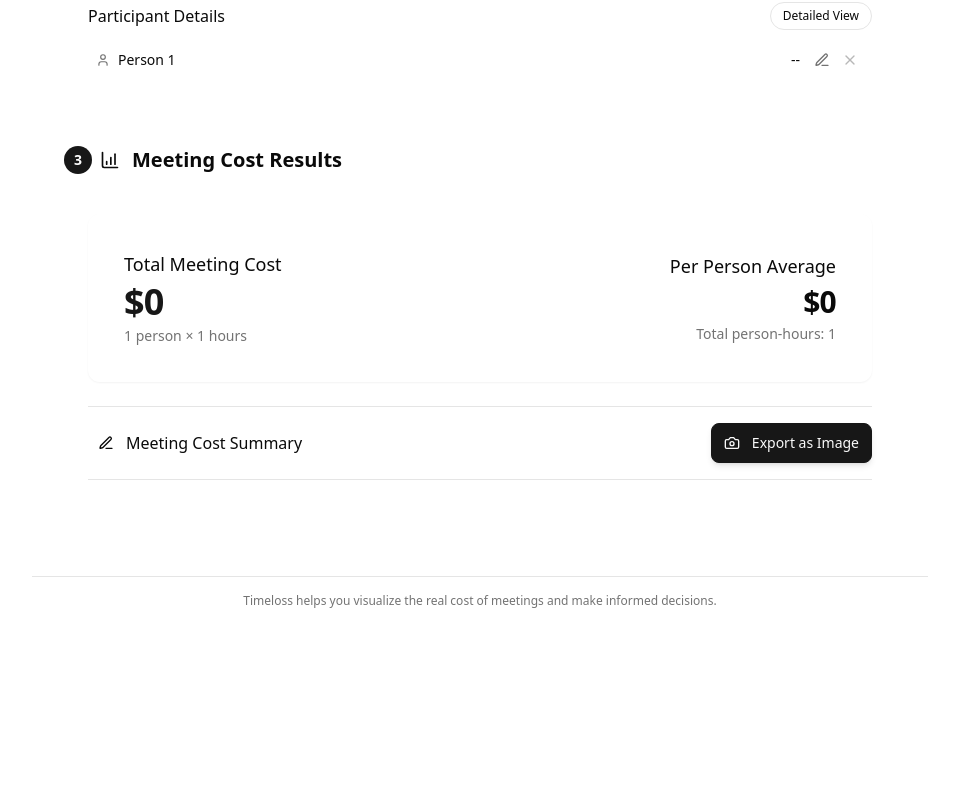
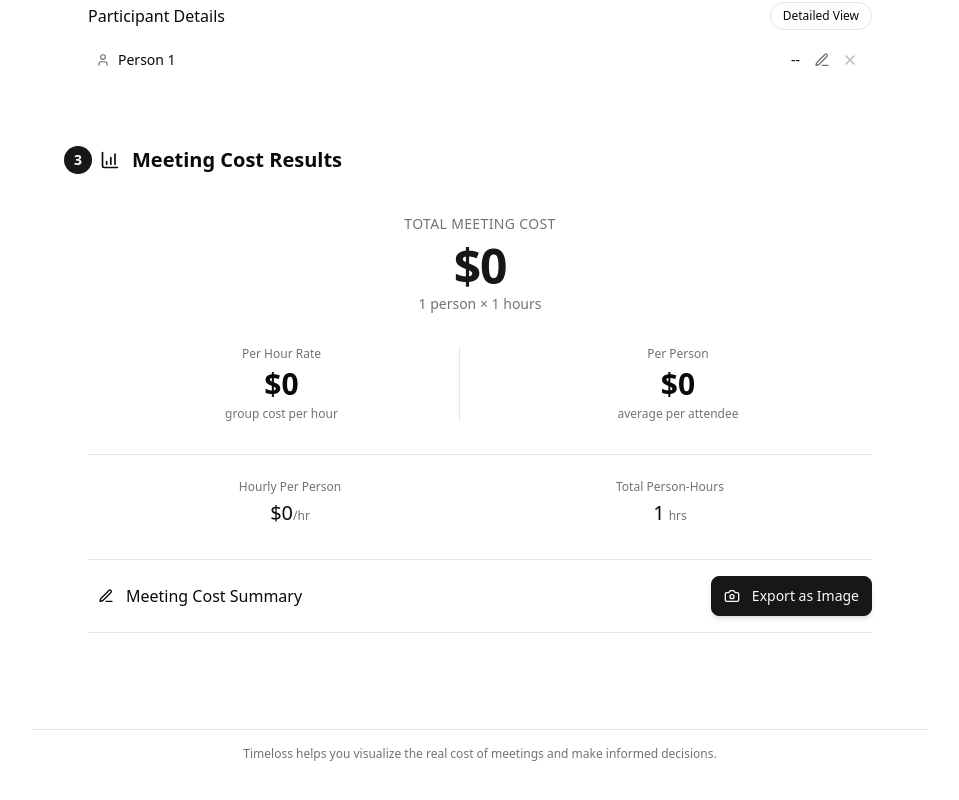
Before and after one commit to adnankresna/timeloss, a Next.js app: page / in a window 1280 px wide. Shown: the part 902-1702 px from the top of the page, without its empty margins (160-1119 px from the left). Before the commit the page ends 1583 px from the top, so only its background shows below. Built offline with nearby package versions, Linux system fonts and the light colour scheme.

Commit message:
Redesign cost information with Apple-style UX principles

```diff
--- a/src/app/page.tsx
+++ b/src/app/page.tsx
@@ -1033,46 +1033,67 @@ export default function Home() {
             </div>
 
             <div className="bg-muted/10 p-4 sm:p-6 rounded-xl">
-              {/* Cost display */}
-              <div className="flex flex-col sm:flex-row sm:items-center justify-between gap-6 sm:gap-8 mb-6 bg-background/40 p-4 sm:p-6 rounded-xl shadow-sm">
-                <div className="p-2 sm:p-3 rounded-xl text-center sm:text-left">
-                  <h3 className="font-medium text-base sm:text-lg mb-1">Total Meeting Cost</h3>
-                  <p className="text-3xl sm:text-4xl font-bold tracking-tight text-primary">
+              {/* Cost display - Redesigned with Apple-style information presentation */}
+              <div className="flex flex-col mb-8">
+                {/* Primary cost indicator */}
+                <div className="text-center mb-8">
+                  <p className="text-sm text-muted-foreground mb-2 font-medium tracking-wide uppercase">
+                    Total Meeting Cost
+                  </p>
+                  <h2 className="text-4xl sm:text-5xl font-bold tracking-tight text-primary mb-1">
                     {currency.symbol}{totalCost !== null ? formatMoney(totalCost) : "0"}
-                  </p>
-                  <p className="text-xs sm:text-sm text-muted-foreground mt-1">
+                  </h2>
+                  <p className="text-sm text-muted-foreground">
                     {participants.length} {participants.length === 1 ? 'person' : 'people'} × {duration || '1'} {timeUnit}
                   </p>
-                  {totalCost !== null && timeUnit === "hours" && (
-                    <p className="text-xs text-primary-foreground/70 mt-2 bg-primary/10 px-2 py-1 rounded-md inline-block">
-                      {currency.symbol}{formatMoney(totalCost / (parseFloat(duration) || 1))}/hr
-                    </p>
-                  )}
-                  {totalCost !== null && timeUnit === "minutes" && (
-                    <p className="text-xs text-primary-foreground/70 mt-2 bg-primary/10 px-2 py-1 rounded-md inline-block">
-                      {currency.symbol}{formatMoney(totalCost / (parseFloat(duration) || 1))}/min
-                    </p>
-                  )}
                 </div>
 
-                <div className="text-center sm:text-right p-2 sm:p-3 rounded-xl">
-                  <h3 className="font-medium text-base sm:text-lg mb-1">Per Person Average</h3>
-                  <p className="text-2xl sm:text-3xl font-semibold tracking-tight">
+                {/* Cost metrics in a refined grid */}
+                <div className="grid grid-cols-2 gap-6 sm:gap-10 px-2 sm:px-8">
+                  {/* Left metric */}
+                  <div className="text-center border-r border-border/20 pr-4">
+                    <p className="text-xs font-medium text-muted-foreground mb-1">Per Hour Rate</p>
+                    <p className="text-2xl sm:text-3xl font-semibold">
+                      {currency.symbol}{totalCost !== null ? formatMoney(totalCost / (parseFloat(duration) || 1) * (timeUnit === "minutes" ? 60 : 1)) : "0"}
+                    </p>
+                    <p className="text-xs text-muted-foreground mt-1">
+                      group cost per hour
+                    </p>
+                  </div>
+
+                  {/* Right metric */}
+                  <div className="text-center pl-4">
+                    <p className="text-xs font-medium text-muted-foreground mb-1">Per Person</p>
+                    <p className="text-2xl sm:text-3xl font-semibold">
                       {currency.symbol}{totalCost !== null && participants.length > 0
                         ? formatMoney(totalCost / participants.length)
                         : "0"}
                     </p>
-                  <p className="text-xs sm:text-sm text-muted-foreground mt-1">
-                    Total person-hours: {calculatePersonHours()}
+                    <p className="text-xs text-muted-foreground mt-1">
+                      average per attendee
                     </p>
-                  {totalCost !== null && participants.length > 0 && (
-                    <p className="text-xs text-muted-foreground mt-2 bg-muted/20 px-2 py-1 rounded-md inline-block">
-                      {timeUnit === "hours"
-                        ? `${currency.symbol}${formatMoney((totalCost / participants.length) / (parseFloat(duration) || 1))}/hr per person`
-                        : `${currency.symbol}${formatMoney((totalCost / participants.length) / (parseFloat(duration) || 1))}/min per person`
-                      }
+                  </div>
+                </div>
+
+                {/* Refined secondary metrics */}
+                <div className="grid grid-cols-2 gap-6 sm:gap-10 mt-8 px-2 sm:px-8 pt-6 border-t border-border/10">
+                  <div className="text-center">
+                    <p className="text-xs font-medium text-muted-foreground mb-1">Hourly Per Person</p>
+                    <p className="text-lg sm:text-xl font-medium">
+                      {currency.symbol}{totalCost !== null && participants.length > 0
+                        ? formatMoney((totalCost / participants.length) / (parseFloat(duration) || 1) * (timeUnit === "minutes" ? 60 : 1))
+                        : "0"}
+                      <span className="text-xs text-muted-foreground">/hr</span>
                     </p>
-                  )}
+                  </div>
+
+                  <div className="text-center">
+                    <p className="text-xs font-medium text-muted-foreground mb-1">Total Person-Hours</p>
+                    <p className="text-lg sm:text-xl font-medium">
+                      {calculatePersonHours()}
+                      <span className="text-xs text-muted-foreground ml-1">hrs</span>
+                    </p>
+                  </div>
                 </div>
               </div>
 
@@ -1126,7 +1147,7 @@ export default function Home() {
 
               {/* Cost breakdown */}
               {totalCost !== null && participants.length > 0 && (
-                <div className="w-full">
+                <div className="w-full mt-8 pt-8 border-t border-border/30">
                   <div className="flex flex-col sm:flex-row sm:items-center justify-between mb-4">
                     <h3 className="font-semibold text-base sm:text-lg mb-2 sm:mb-0">
                       Cost Breakdown
@@ -1138,7 +1159,7 @@ export default function Home() {
                     )}
                   </div>
 
-                  <div className="grid grid-cols-1 gap-3 sm:gap-4">
+                  <div className="space-y-3 sm:space-y-2">
                     {participants.map((participant) => {
                       // Skip if no valid rate info
                       if ((useExactRates && !participant.hourlyRate) ||
@@ -1148,30 +1169,41 @@ export default function Home() {
 
                       const individualCost = calculateIndividualCost(participant);
                       const rateDisplay = getParticipantRateDisplay(participant);
+                      const percentage = totalCost ? Math.round((individualCost / totalCost) * 100) : 0;
 
                       return (
-                        <div key={participant.id} className="flex justify-between text-sm p-3 rounded-lg bg-background/40">
-                          <span className="font-medium">
+                        <div key={participant.id} className="flex items-center py-2 border-b border-border/10 last:border-0">
+                          <div className="flex-grow">
+                            <p className="font-medium">
                               {participant.name || `Person ${participants.indexOf(participant) + 1}`}
-                            <span>
-                              ({rateDisplay}
+                            </p>
+                            <p className="text-xs text-muted-foreground mt-0.5">
+                              {rateDisplay}
                               {useExactRates && participant.salaryType !== "hourly" && participant.hourlyRate && (
-                                <span className="text-xs text-muted-foreground ml-1">
-                                  ~{convertToHourlyForDisplay(participant)}
+                                <span className="ml-1">
+                                  (~{convertToHourlyForDisplay(participant)})
                                 </span>
-                              )})
-                            </span>
-                          </span>
-                          <span className="font-bold">{currency.symbol}{formatMoney(individualCost)}</span>
+                              )}
+                            </p>
+                          </div>
+                          <div className="text-right">
+                            <p className="font-semibold">
+                              {currency.symbol}{formatMoney(individualCost)}
+                            </p>
+                            <p className="text-xs text-muted-foreground mt-0.5">
+                              {percentage}% of total
+                            </p>
+                          </div>
                         </div>
                       );
                     })}
                   </div>
 
                   {participants.length > 2 && (
-                    <p className="text-xs sm:text-sm text-muted-foreground mt-4 p-3 rounded text-center bg-background/40">
-                      That&apos;s {currency.symbol}{formatMoney(totalCost / 60)} per minute for this group
-                    </p>
+                    <div className="mt-6 text-center">
+                      <p className="text-sm font-medium">{currency.symbol}{formatMoney(totalCost / 60)}<span className="text-muted-foreground text-xs"> per minute</span></p>
+                      <p className="text-xs text-muted-foreground mt-1">Cost of this meeting per minute</p>
+                    </div>
                   )}
                 </div>
               )}
```
Lines whose indentation alone changed are shown as unchanged.
